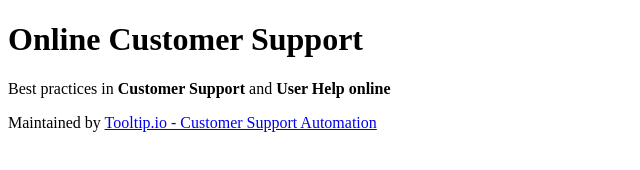
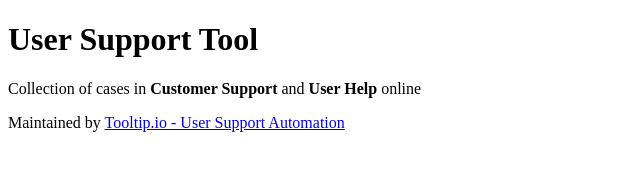
Before and after one commit to usersup/usersup.github.io, a plain HTML site: page index.html in a window 1280 px wide. Shown: the whole page, without its empty margins (0-640 px from the left). Drawn offline with Linux system fonts and the light colour scheme.

Commit message:
Update index.html

```diff
--- a/index.html
+++ b/index.html
@@ -1,9 +1,9 @@
 <!DOCTYPE html>
 <html>
 <body>
-<h1>Online Customer Support</h1>
-<p>Best practices in <b>Customer Support</b> and <b>User Help online</b></p>
+<h1>User Support Tool</h1>
+<p>Collection of cases in <b>Customer Support</b> and <b>User Help</b> online</p>
 <p></p>
-<p>Maintained by <a href="http://tooltip.io">Tooltip.io - Customer Support Automation</a></p>
+<p>Maintained by <a href="http://tooltip.io">Tooltip.io - User Support Automation</a></p>
 </body>
 </html>
```
